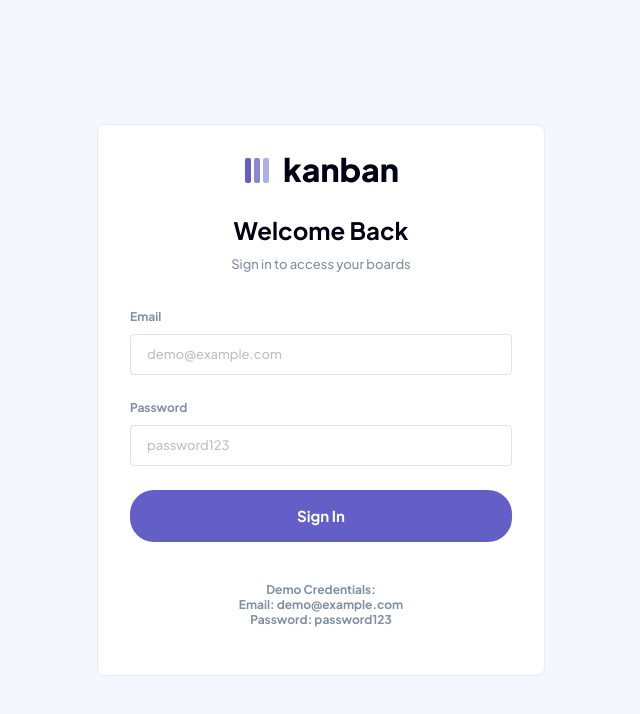
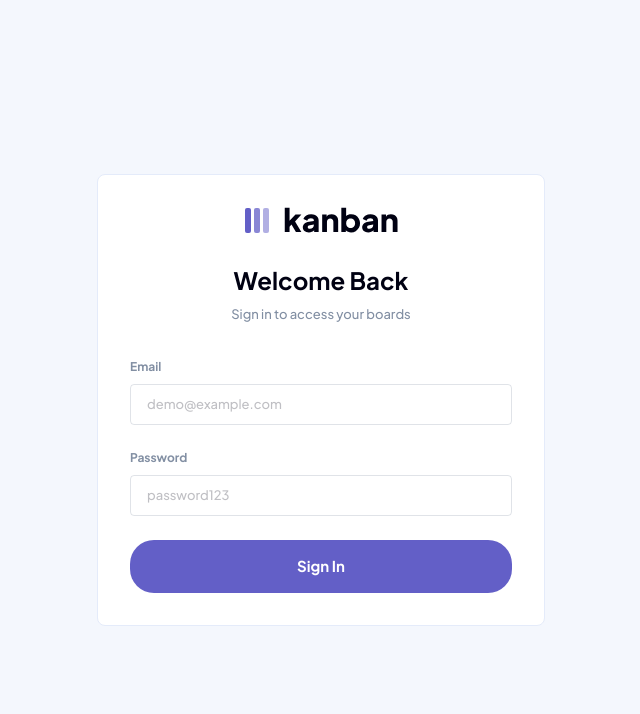
Before and after one commit to devjimah/kanban-task-manager, a React (Vite) app: page /login in a window 1280 px wide. Shown: the top 714 px of the page, without its empty margins (319-959 px from the left). Built offline with nearby package versions, Linux system fonts and the light colour scheme.

Commit message:
feat: Remove demo credentials hint from Login component

```diff
--- a/src/pages/Login.tsx
+++ b/src/pages/Login.tsx
@@ -113,20 +113,7 @@ export default function Login() {
         </form>
 
         {/* Demo Credentials Hint */}
-        <div
-          className="mt-6 p-4 rounded-lg text-center"
-          style={{ backgroundColor: "var(--bg-main)" }}
-        >
-          <p className="body-m" style={{ color: "var(--medium-grey)" }}>
-            <strong>Demo Credentials:</strong>
-          </p>
-          <p className="body-m" style={{ color: "var(--medium-grey)" }}>
-            Email: demo@example.com
-          </p>
-          <p className="body-m" style={{ color: "var(--medium-grey)" }}>
-            Password: password123
-          </p>
-        </div>
+
       </div>
     </div>
   );
```
